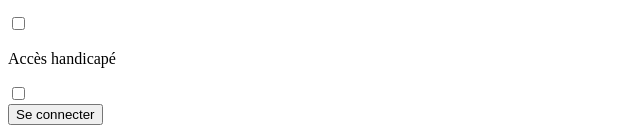
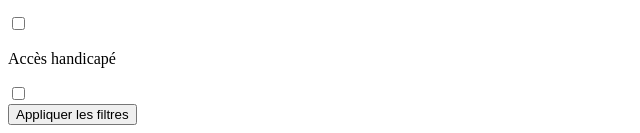
Before and after one commit to WildCodeSchool-2023-09/remfr-php-p3-babyplace, a Symfony app: template templates/parent/filters.html.twig in a window 1280 px wide. Shown: the part 1022-1155 px from the top of the page, without its empty margins (0-640 px from the left). Run offline with Twig, Linux system fonts and the light colour scheme; the template is opened without the code that fills it, so the values that code supplies are empty; some libraries are stand-ins or nearby versions.

Commit message:
Update de filters

```diff
--- a/assets/styles/parent/filters.scss
+++ b/assets/styles/parent/filters.scss
@@ -12,6 +12,7 @@
     height: auto;
     width: 100%;
     box-shadow: 0px 10px 25px -5px rgba(177, 177, 177, 0.6);
+    z-index: 9999;
 }
 
 .header-div_filters {
@@ -80,6 +81,7 @@
 }
 
 .section_filters {
+    margin-top: 10vh;
     min-height: 85vh;
 }
 
--- a/templates/parent/filters.html.twig
+++ b/templates/parent/filters.html.twig
@@ -90,7 +90,7 @@
                             <input type="checkbox" class="switch_1">
                         </div>
                 <!-- Fin des Filtres des crèches (penser à activer la boucle) -->
-                <button type="submit" class="btn button_filters mt-5">Se connecter</button>
+                <button type="submit" class="btn button_filters mt-5">Appliquer les filtres</button>
             </div>
         </section>
         {% endblock %}
```
